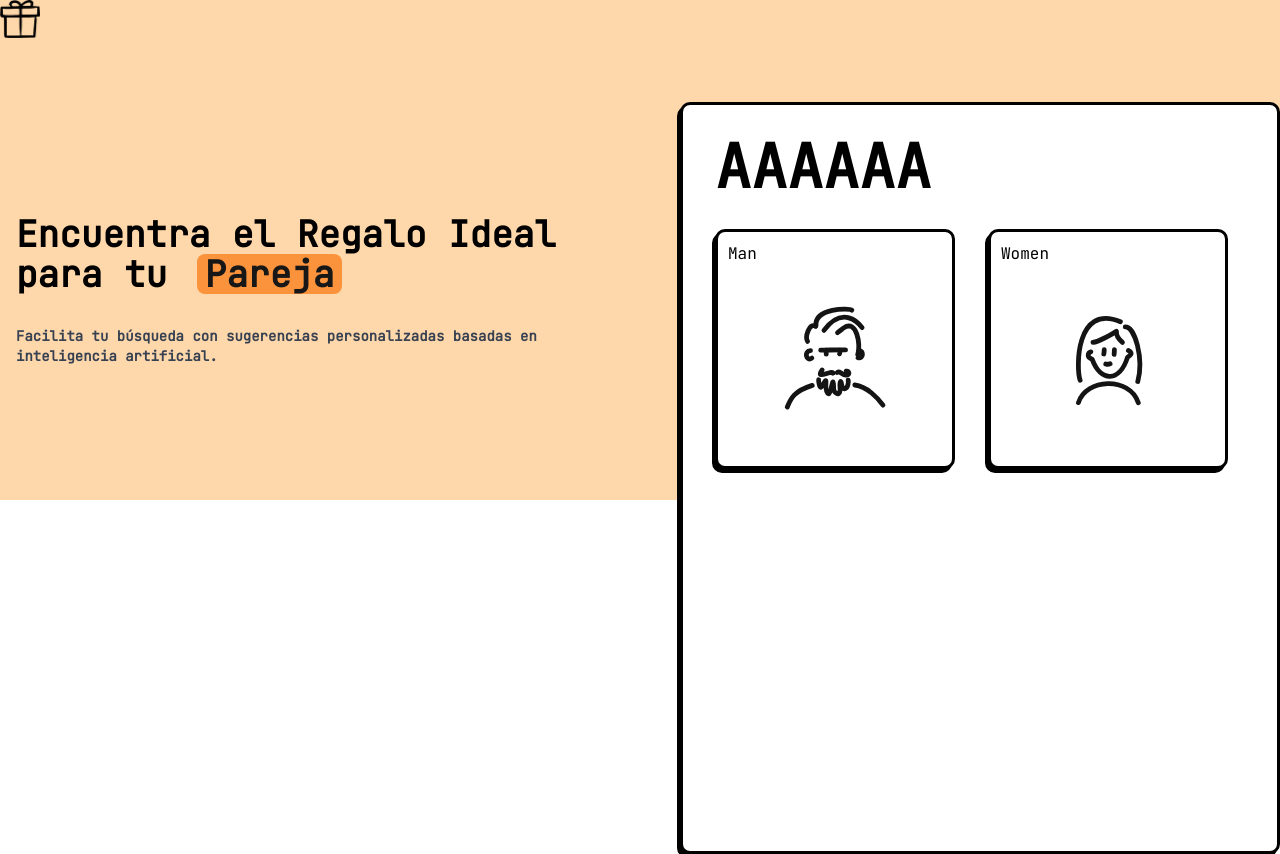
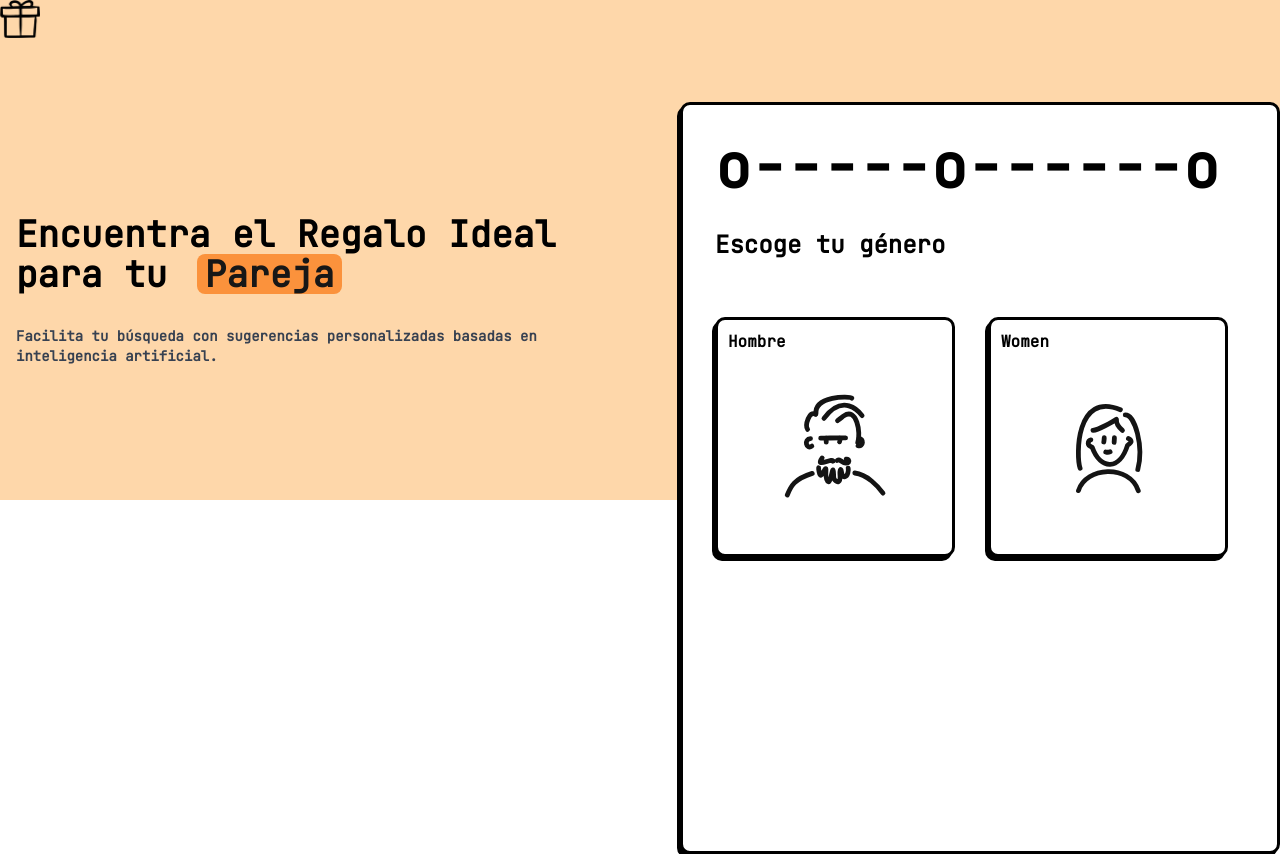
Before and after one commit to sergitejada/MiduVercelHackathon, a Next.js app: page / in a window 1280 px wide. Built offline with nearby package versions, Linux system fonts and the light colour scheme.

Commit message:
genre steps

```diff
--- a/src/components/gift-generator-form/genre-step/genre-step.tsx
+++ b/src/components/gift-generator-form/genre-step/genre-step.tsx
@@ -17,8 +17,11 @@ export default function GenreStep() {
 
 	return (
 		<>
-			<OptionCardItem src="/assets/man.svg" title="Man" onSelect={() => handleGenreSelected("man")} />
-			<OptionCardItem src="/assets/woman.svg" title="Women" onSelect={() => handleGenreSelected("women")} />
+			<h2 className="mb-10 text-2xl font-bold">Escoge tu género</h2>
+			<div className="grid grid-cols-2 gap-4">
+				<OptionCardItem src="/assets/man.svg" title="Hombre" onSelect={() => handleGenreSelected("man")} />
+				<OptionCardItem src="/assets/woman.svg" title="Women" onSelect={() => handleGenreSelected("women")} />
+			</div>
 		</>
 	)
 }
--- a/src/components/gift-generator-form/gift-generator-form.tsx
+++ b/src/components/gift-generator-form/gift-generator-form.tsx
@@ -15,9 +15,9 @@ export default function GiftGeneratorForm() {
 	return (
 		<Card className="flex min-w-[600px] cursor-pointer flex-col justify-between p-8">
 			<header>
-				<h1 className="text-white>Generador de text-6xl font-bold">AAAAAA</h1>
+				<h1 className="text-white>Generador de text-6xl font-bold">o-----o------o</h1>
 			</header>
-			<div className="mt-8 grid flex-1 grid-cols-2 gap-4">{step === "genre" ? <GenreStep /> : <p>No step</p>}</div>
+			<div className="mt-8 flex flex-1 flex-col gap-4">{step === "genre" ? <GenreStep /> : <p>No step</p>}</div>
 			<footer className="flex justify-between">{hasPrevious && <Button onClick={previousStep}>Back</Button>}</footer>
 			<div className="w-36" />
 		</Card>
--- a/src/components/gift-generator-form/option-card-item.tsx
+++ b/src/components/gift-generator-form/option-card-item.tsx
@@ -11,7 +11,7 @@ export default function OptionCardItem({ title, src, onSelect }: Props) {
 	return (
 		<Card className="size-60 transition-colors hover:bg-orange-100" onClick={onSelect}>
 			<header>
-				<h3>{title}</h3>
+				<h3 className="font-semibold">{title}</h3>
 			</header>
 			<div className="my-8 flex justify-center">
 				<Image src={src} width={120} height={120} alt="man" />
```
